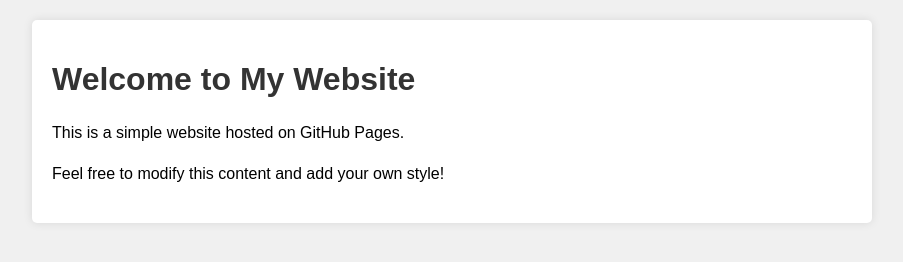
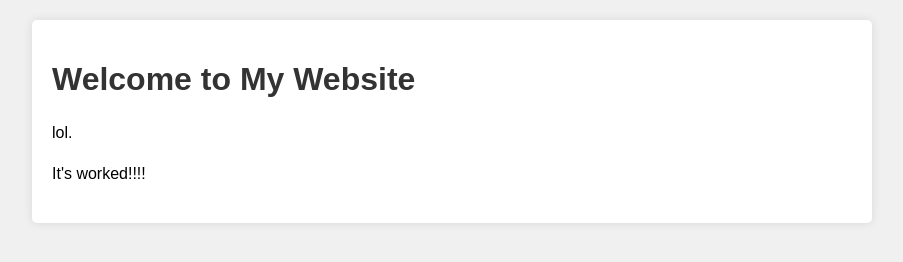
Before and after one commit to Andrew-Pham545/andrew.github.io, a plain HTML site: page index.html in a window 1280 px wide. Shown: the whole page, without its empty margins (188-1091 px from the left). Drawn offline with Linux system fonts and the light colour scheme.

Commit message:
Update index.html

```diff
--- a/index.html
+++ b/index.html
@@ -30,8 +30,8 @@
 <body>
     <div class="container">
         <h1>Welcome to My Website</h1>
-        <p>This is a simple website hosted on GitHub Pages.</p>
-        <p>Feel free to modify this content and add your own style!</p>
+        <p>lol.</p>
+        <p>It's worked!!!!</p>
     </div>
 </body>
 </html>
```
